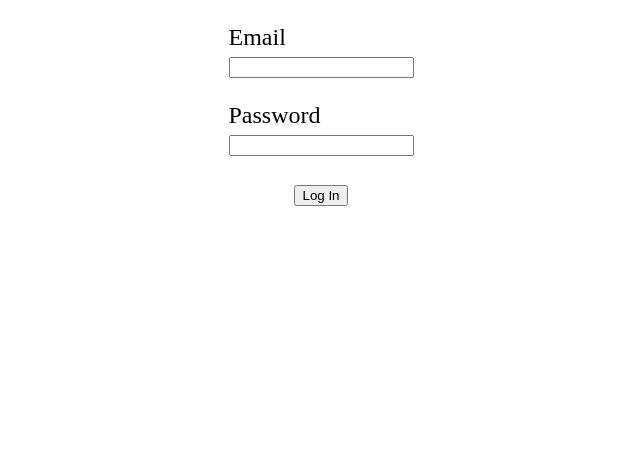
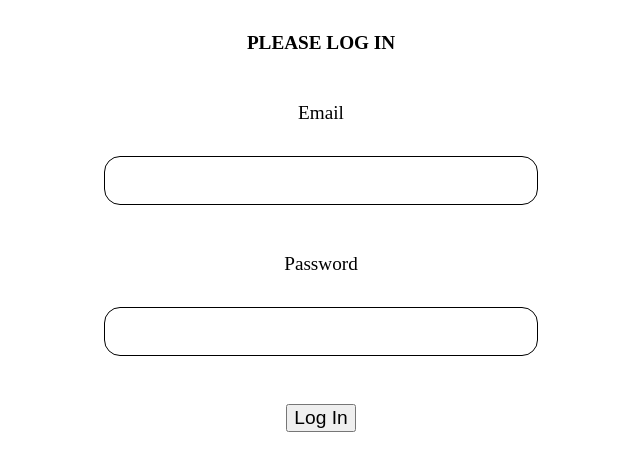
Before and after one commit to guykibby/FAQsite, a React (Create React App) app in the folder client/: page /login in a window 1280 px wide. Shown: the top 470 px of the page, without its empty margins (319-959 px from the left). Built offline with nearby package versions, Linux system fonts and the light colour scheme.

Commit message:
css for signUp and logIn

```diff
--- a/client/src/components/LogInPage.js
+++ b/client/src/components/LogInPage.js
@@ -30,37 +30,40 @@ const LoginPage = () => {
     }
   };
   return (
-    <div>
-      <form className={styles.logInForm} method="POST" onSubmit={handleSubmit}>
-        <div>
-          <label htmlFor="email">
-            <p className={styles.inputs}>Email</p>
+    <>
+      <form className="main-container" method="POST" onSubmit={handleSubmit}>
+        <h1 className="title">PLEASE LOG IN</h1>
+        <label htmlFor="email" className="title">
+          Email
         </label>
         <input
           id="email"
           type="email"
           required
+          className="list-item"
           name="email"
           value={email}
           onChange={(e) => setEmail(e.target.value)}
         />
-        </div>
-        <div>
-          <label htmlFor="password">
-            <p className={styles.inputs}>Password</p>
+
+        <label htmlFor="password" className="title">
+          Password
         </label>
         <input
           id="password"
           type="password"
           required
+          className="list-item"
           name="password"
           value={password}
           onChange={(e) => setPassword(e.target.value)}
         />
-        </div>
-        <button type="submit">Log In</button>
+
+        <button className="title" type="submit">
+          Log In
+        </button>
       </form>
-    </div>
+    </>
   );
 };
 export default LoginPage;
--- a/client/src/components/SignUpPage.js
+++ b/client/src/components/SignUpPage.js
@@ -26,51 +26,51 @@ const SignUpPage = () => {
     }
   };
   return (
-    <div>
-      <p className="list-item">PLEASE GIVE US YOUR DETAILS. </p>
+    <>
+      <h1 className="title">PLEASE GIVE US YOUR DETAILS. </h1>
       <form className="main-container" method="POST" onSubmit={handleSubmit}>
-        <div>
-          <label htmlFor="name">
-            <p className="">Name</p>
+        <label htmlFor="name" className="title">
+          Name
         </label>
         <input
           id="name"
           required
+          className="list-item"
           type="text"
           name="name"
           value={name}
           onChange={(e) => setName(e.target.value)}
         />
-        </div>
-        <div>
-          <label htmlFor="email">
-            <p className="">Email</p>
+
+        <label htmlFor="email" className="title">
+          Email
         </label>
         <input
           id="email"
           required
+          className="list-item"
           type="email"
           name="email"
           value={email}
           onChange={(e) => setEmail(e.target.value)}
         />
-        </div>
-        <div>
-          <label htmlFor="password">
-            <p className="">Password</p>
+
+        <label htmlFor="password" className="title">
+          Password
         </label>
         <input
           id="password"
           required
+          className="list-item"
           type="password"
           name="password"
           value={password}
           onChange={(e) => setPassword(e.target.value)}
         />
-        </div>
+
         <button type="submit">SignUp</button>
       </form>
-    </div>
+    </>
   );
 };
 
```
Lines whose indentation alone changed are shown as unchanged.
